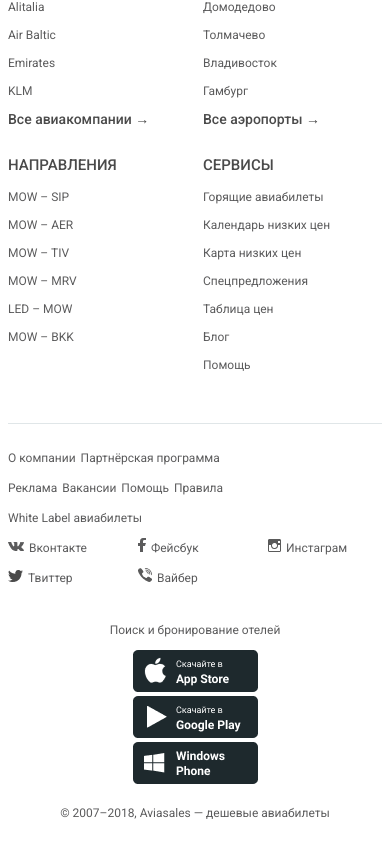
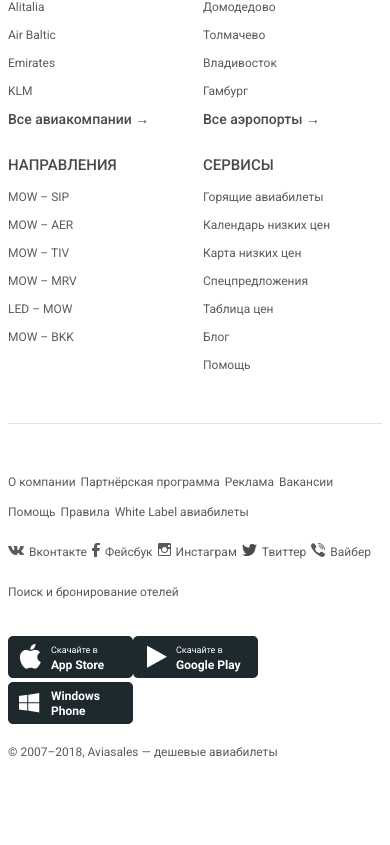
Before and after one commit to zlydenko/aviasales-demo-frontend, a React (Create React App) app: page / in a window 390 px wide. Shown: the part 6912-7757 px from the top of the page. After the commit the page ends 7696 px from the top, so only its background shows below. Built offline with nearby package versions, Linux system fonts and the light colour scheme.

Commit message:
feat: made tablet/desktop version of footer

```diff
--- a/src/Footer/index.js
+++ b/src/Footer/index.js
@@ -63,7 +63,9 @@
 `;
 
 const SocialLink = Link.extend`
-  display: inline-block;
+  display: flex;
+  align-items: center;
+  justify-content: center;
   margin-right: 5px;
 `;
 
@@ -83,11 +85,48 @@
   color: #5b5b5c;
 `;
 
+const Img = styled.img`
+  @media (min-width: 768px) {
+    margin-right: 8px;
+  }
+`;
+
+const About = styled.div`
+  padding-top: 24px;
+  display: flex;
+  flex-direction: column;
+
+  @media (min-width: 1200px) {
+    padding-top: 40px;
+    flex-direction: row;
+    justify-content: space-between;
+  }
+`;
+
+const LegalLinks = styled.div`
+  @media (min-width: 768px) {
+    text-align: left;
+  }
+`;
+
+const Nav = styled.div`
+  text-align: left;
+`;
+
+const Text = styled.p`
+  display: inline;
+`;
+
+const SocialLinks = styled.div`
+  display: flex;
+  flex-wrap: wrap;
+`;
+
 const Footer = () => (
   <div className="container">
     <Links>
       <div className="row">
-        <div className="col-xs-6">
+        <div className="col-xs-6 col-md-3 col-lg-2">
           <LinkList>
             <Title>Страны</Title>
             <Link href="#">Россия</Link>
@@ -99,7 +138,7 @@
             <MoreLink href="#">Все страны →</MoreLink>
           </LinkList>
         </div>
-        <div className="col-xs-6">
+        <div className="col-xs-6 col-md-3 col-lg-2">
           <LinkList>
             <Title>Города</Title>
             <Link href="#">Москва</Link>
@@ -111,7 +150,7 @@
             <MoreLink href="#">Все города →</MoreLink>
           </LinkList>
         </div>
-        <div className="col-xs-6">
+        <div className="col-xs-6 col-md-3 col-lg-2">
           <LinkList>
             <Title>Авиакомпании</Title>
             <Link href="#">Air Berlin</Link>
@@ -123,7 +162,7 @@
             <MoreLink href="#">Все авиакомпании →</MoreLink>
           </LinkList>
         </div>
-        <div className="col-xs-6">
+        <div className="col-xs-6 col-md-3 col-lg-2">
           <LinkList>
             <Title>Аэропорты</Title>
             <Link href="#">Шереметьево</Link>
@@ -135,7 +174,7 @@
             <MoreLink href="#">Все аэропорты →</MoreLink>
           </LinkList>
         </div>
-        <div className="col-xs-6">
+        <div className="col-xs-6 col-md-3 col-lg-2">
           <LinkList>
             <Title>Направления</Title>
             <Link href="#">MOW – SIP</Link>
@@ -146,7 +185,7 @@
             <Link href="#">MOW – BKK</Link>
           </LinkList>
         </div>
-        <div className="col-xs-6">
+        <div className="col-xs-6 col-md-3 col-lg-2">
           <LinkList>
             <Title>Сервисы</Title>
             <Link href="#">Горящие авиабилеты</Link>
@@ -160,98 +199,78 @@
         </div>
       </div>
     </Links>
-    <div>
-      <div className="row">
-        <div className="col-xs-12">
+    <About>
+      <LegalLinks>
+        <Nav>
           <LegalLink href="#">О компании</LegalLink>
           <LegalLink href="#">Партнёрская программа</LegalLink>
-        </div>
-        <div className="col-xs-12">
           <LegalLink href="#">Реклама</LegalLink>
           <LegalLink href="#">Вакансии</LegalLink>
           <LegalLink href="#">Помощь</LegalLink>
           <LegalLink href="#">Правила</LegalLink>
-        </div>
-        <div className="col-xs-12">
           <LegalLink href="#">White Label авиабилеты</LegalLink>
-        </div>
-      </div>
-    </div>
-    <div>
-      <div className="row">
-        <div className="col-xs-4">
+        </Nav>
+        <SocialLinks>
           <SocialLink href="#">
             <picture>
               <SocialIcon src={vkontakte} srcSet={`${vkontakte2x} 2x`} alt="" />
             </picture>
-            Вконтакте
+            <Text>Вконтакте</Text>
           </SocialLink>
-        </div>
-        <div className="col-xs-4">
+
           <SocialLink href="#">
             <picture>
               <SocialIcon src={facebook} srcSet={`${facebook2x} 2x`} alt="" />
             </picture>
-            Фейсбук
+            <Text>Фейсбук</Text>
           </SocialLink>
-        </div>
-        <div className="col-xs-4">
+
           <SocialLink href="#">
             <picture>
               <SocialIcon src={instagram} srcSet={`${instagram2x} 2x`} alt="" />
             </picture>
-            Инстаграм
+            <Text>Инстаграм</Text>
           </SocialLink>
-        </div>
-        <div className="col-xs-4">
           <SocialLink href="#">
             <picture>
               <SocialIcon src={twitter} srcSet={`${twitter2x} 2x`} alt="" />
             </picture>
-            Твиттер
+            <Text>Твиттер</Text>
           </SocialLink>
-        </div>
-        <div className="col-xs-4">
           <SocialLink href="#">
             <picture>
               <SocialIcon src={viber} srcSet={`${viber2x} 2x`} alt="" />
             </picture>
-            Вайбер
+            <Text>Вайбер</Text>
           </SocialLink>
-        </div>
-      </div>
-    </div>
-    <Download>
-      <div className="row center-xs">
-        <div className="col-xs-12">
+        </SocialLinks>
+        <Text>
           <Link href="#">Поиск и бронирование отелей</Link>
-        </div>
-        <div className="col-xs-12">
+        </Text>
+      </LegalLinks>
+      <LegalLinks>
+        <Download>
           <a href="#">
             <picture>
-              <img src={appStore} srcSet={`${appStore2x} 2x`} alt="" />
+              <Img src={appStore} srcSet={`${appStore2x} 2x`} alt="" />
             </picture>
           </a>
-        </div>
-        <div className="col-xs-12">
           <a href="#">
             <picture>
-              <img src={googlePlay} srcSet={`${googlePlay2x} 2x`} alt="" />
+              <Img src={googlePlay} srcSet={`${googlePlay2x} 2x`} alt="" />
             </picture>
           </a>
-        </div>
-        <div className="col-xs-12">
           <a href="#">
             <picture>
-              <img src={winPhone} srcSet={`${winPhone2x} 2x`} alt="" />
+              <Img src={winPhone} srcSet={`${winPhone2x} 2x`} alt="" />
             </picture>
           </a>
-        </div>
-        <div className="col-xs-12">
+        </Download>
+        <Text>
           <LegalInfo>© 2007–2018, Aviasales — дешевые авиабилеты</LegalInfo>
-        </div>
-      </div>
-    </Download>
+        </Text>
+      </LegalLinks>
+    </About>
   </div>
 );
 
```
